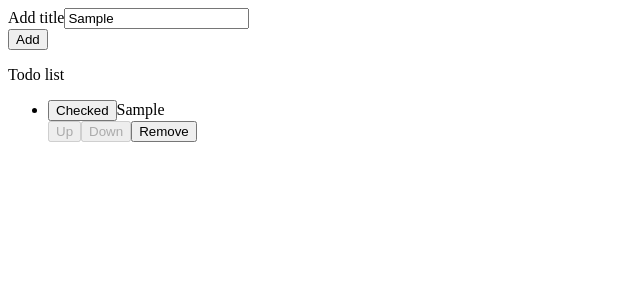
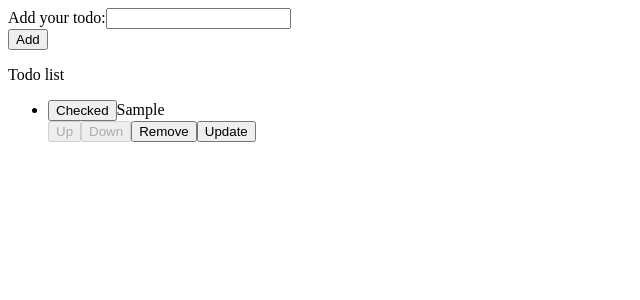
Before and after one commit to YuliiaDikun/todo-ts-react, a React (Create React App) app: page / in a window 1280 px wide. Both pictures are taken after typing "Sample" into the empty fields and a click on the button "Add". Shown: the top 300 px of the page, without its empty margins (0-640 px from the left). Built offline with nearby package versions, Linux system fonts and the light colour scheme.

Commit message:
update todos

```diff
--- a/src/App.tsx
+++ b/src/App.tsx
@@ -1,61 +1,100 @@
-import React, { useState} from "react";
+import React, { useState } from "react";
 import TodoList from "./Components/TodoList";
 import AddTodo from "./Components/AddTodo";
 import { IItems } from "./types/todo";
 
 const App: React.FC = () => {
   const [todos, setTodos] = useState<IItems[]>([]);
+  const [todoToUpdate, setTodoToUpdate] = useState<Partial<IItems>>({});
 
-  const todoAddHandler = (todo:IItems) => {
+  const todoAddHandler = (todo: IItems) => {
     setTodos((prevTodos) => {
       return [
-        ...prevTodos, {
+        ...prevTodos,
+        {
           id: Math.random().toString(),
           isChecked: false,
-          title: todo.title
-        }
-      ]
-    })
-  }
-  const todoDeleteHandler = (id:string) => {
+          title: todo.title,
+        },
+      ];
+    });
+  };
+
+  const todoDeleteHandler = (id: string) => {
     setTodos((prevTodos) => {
-      return prevTodos.filter(todo => todo.id !== id);
-    })
-  }
- const todoCheckedHandler = (id:string) => {
+      return prevTodos.filter((todo) => todo.id !== id);
+    });
+  };
+
+  const todoCheckedHandler = (id: string) => {
     setTodos((prevTodos) => {
-      return prevTodos.map(todo => {
+      return prevTodos.map((todo) => {
         if (todo.id === id) {
           return {
             ...todo,
-            isChecked: !todo["isChecked"]
+            isChecked: !todo["isChecked"],
           };
         }
         return todo;
       });
-    })
+    });
+  };
+
+  const todoUpdateHandler = (id: string) => {
+    const todo = todos.find((todo) => todo.id === id) as IItems;
+    setTodoToUpdate(todo);
+  };
+
+  const updateTodos = (todo:IItems) => {
+    const index = todos.findIndex((item) => item.id === todo.id);
+    console.log(index);
+    console.log(todo);
+    const newTodos = [...todos];
+    newTodos[index] = todo;
+    console.log(newTodos)
+    setTodos(newTodos);
+    setTodoToUpdate({});
   }
-  const reorderArray = (event: {oldIndex:number, newIndex:number}, originalArray: IItems[]): IItems[] => {
-    const movedItem = originalArray.find((_, index) => index === event.oldIndex)!;
-    const remainingItems = originalArray.filter((_, index) => index !== event.oldIndex);
+
+  const reorderArray = (
+    event: { oldIndex: number; newIndex: number },
+    originalArray: IItems[]
+  ): IItems[] => {
+    const movedItem = originalArray.find(
+      (_, index) => index === event.oldIndex
+    )!;
+    const remainingItems = originalArray.filter(
+      (_, index) => index !== event.oldIndex
+    );
     const reorderedItems = [
-        ...remainingItems.slice(0, event.newIndex),
-        movedItem,
-        ...remainingItems.slice(event.newIndex)
+      ...remainingItems.slice(0, event.newIndex),
+      movedItem,
+      ...remainingItems.slice(event.newIndex),
     ];
     return reorderedItems;
+  };
+
+  function changeOrder(index: number, direction: string): void {
+    setTodos(
+      reorderArray(
+        { oldIndex: index, newIndex: index + (direction === "UP" ? -1 : 1) },
+        todos
+      )
+    );
   }
-
-  function changeOrder(index:number, direction:string):void {
-    setTodos(reorderArray({oldIndex: index, newIndex: index + (direction === "UP" ? (-1) : 1)}, todos));
-  }
-
 
   return (
     <div>
       <AddTodo onAddTodo={todoAddHandler} />
-      <TodoList todos={todos} onDeleteTodo={todoDeleteHandler} onCheckedTodos={todoCheckedHandler} onOrderChange={changeOrder } />
-
+      <TodoList
+        todos={todos}
+        onDeleteTodo={todoDeleteHandler}
+        onCheckedTodos={todoCheckedHandler}
+        onOrderChange={changeOrder}
+        onUpdateTodo={todoUpdateHandler}
+        todoToUpdate={todoToUpdate}
+        updateTodos={ updateTodos}
+      />
     </div>
   );
 };
--- a/src/Components/AddTodo.tsx
+++ b/src/Components/AddTodo.tsx
@@ -1,28 +1,29 @@
-import React, { useState} from "react";
+import React, { useState } from "react";
 import { IItems } from "../types/todo";
 interface IProps {
-  onAddTodo: (todo:IItems) => void
+  onAddTodo: (todo: IItems) => void;
 }
-type OnlyTitle = Pick<IItems, "title">
-const AddTodo: React.FC<IProps> = ({onAddTodo }) => {
+type OnlyTitle = Pick<IItems, "title">;
+const AddTodo: React.FC<IProps> = ({ onAddTodo }) => {
+  const [todo, setTodo] = useState<Partial<OnlyTitle>>({});
 
-  const [todo, setTodo] = useState<Partial<OnlyTitle>>({})
-
-  const titleHandle = (e:React.ChangeEvent<HTMLInputElement>) => {
+  const titleHandle = (e: React.ChangeEvent<HTMLInputElement>) => {
     setTodo({
-      title: e.target.value
-    })
-  }
-  const submitHandler = (e:React.FormEvent) => {
+      title: e.target.value,
+    });
+  };
+  const submitHandler = (e: React.FormEvent) => {
     e.preventDefault();
-    if (!todo.title) return
+    if (!todo.title) return;
     onAddTodo(todo as IItems);
-  }
+    const form = e.currentTarget as HTMLFormElement;
+    form.reset();
+  };
   return (
-    <form onSubmit={ submitHandler}>
+    <form onSubmit={submitHandler}>
       <div>
-        <span>Add title</span>
-        <input type="text" id="add-todo" onChange={titleHandle } />
+        <span>Add your todo:</span>
+        <input type="text" id="add-todo" onChange={titleHandle} />
       </div>
       <button type="submit">Add</button>
     </form>
--- a/src/Components/TodoList.tsx
+++ b/src/Components/TodoList.tsx
@@ -1,12 +1,17 @@
 import React from "react";
 import { IItems } from "../types/todo";
+import UpdateForm from "./UpdateForm";
 interface IProps {
   todos: IItems[];
+  todoToUpdate: Partial<IItems>,
+  updateTodos: (todo:IItems) => void,
   onDeleteTodo: (id: string) => void;
   onCheckedTodos: (id: string) => void;
-  onOrderChange:(index:number, direction:string) => void
+  onUpdateTodo: (id: string) => void;
+  onOrderChange: (index: number, direction: string) => void;
+
 }
-const TodoList: React.FC<IProps> = ({ todos, onDeleteTodo, onCheckedTodos, onOrderChange}) => {
+const TodoList: React.FC<IProps> = ({ todos,todoToUpdate, onDeleteTodo, onCheckedTodos,onUpdateTodo,updateTodos, onOrderChange}) => {
   return (
     <div>
       <p>Todo list</p>
@@ -18,7 +23,9 @@ const TodoList: React.FC<IProps> = ({ todos, onDeleteTodo, onCheckedTodos, onOrd
             <div>
               <button disabled={index === 0? true: false } onClick={() => { onOrderChange(index, "UP")}}>Up</button>
               <button disabled={index === todos.length - 1? true: false } onClick={() => { onOrderChange(index, "DOWN")}}>Down</button>
-              <button  onClick={() => { onDeleteTodo(todo.id)}}>Remove</button>
+              <button onClick={() => { onDeleteTodo(todo.id) }}>Remove</button>
+              <button onClick={() => { onUpdateTodo(todo.id) }}>Update</button>
+              {todoToUpdate && todoToUpdate.id === todo.id && <UpdateForm updateTodos={updateTodos} todoToUpdate={todoToUpdate} />}
             </div>
           </li>
         ))}
--- /dev/null
+++ b/src/Components/UpdateForm.tsx
@@ -0,0 +1,27 @@
+import React, { useState } from "react";
+import { IItems } from "../types/todo";
+interface IProps {
+  todoToUpdate: Partial<IItems>;
+  updateTodos: (todo: IItems) => void;
+}
+const UpdateForm: React.FC<IProps> = ({ todoToUpdate, updateTodos }) => {
+  const [todo, setTodo] = useState(todoToUpdate);
+  const titleHandle = (e: React.ChangeEvent<HTMLInputElement>) => {
+    setTodo({
+        ...todoToUpdate,
+      title: e.target.value,
+    });
+  };
+  const updateSubmit = (e: React.FormEvent) => {
+    e.preventDefault();
+    updateTodos(todo as IItems);
+  };
+  return (
+    <form onSubmit={updateSubmit}>
+      <input type="text" name="title" onChange={titleHandle} value={todo.title}/>
+      <button type="submit">Update</button>
+    </form>
+  );
+};
+
+export default UpdateForm;
```
